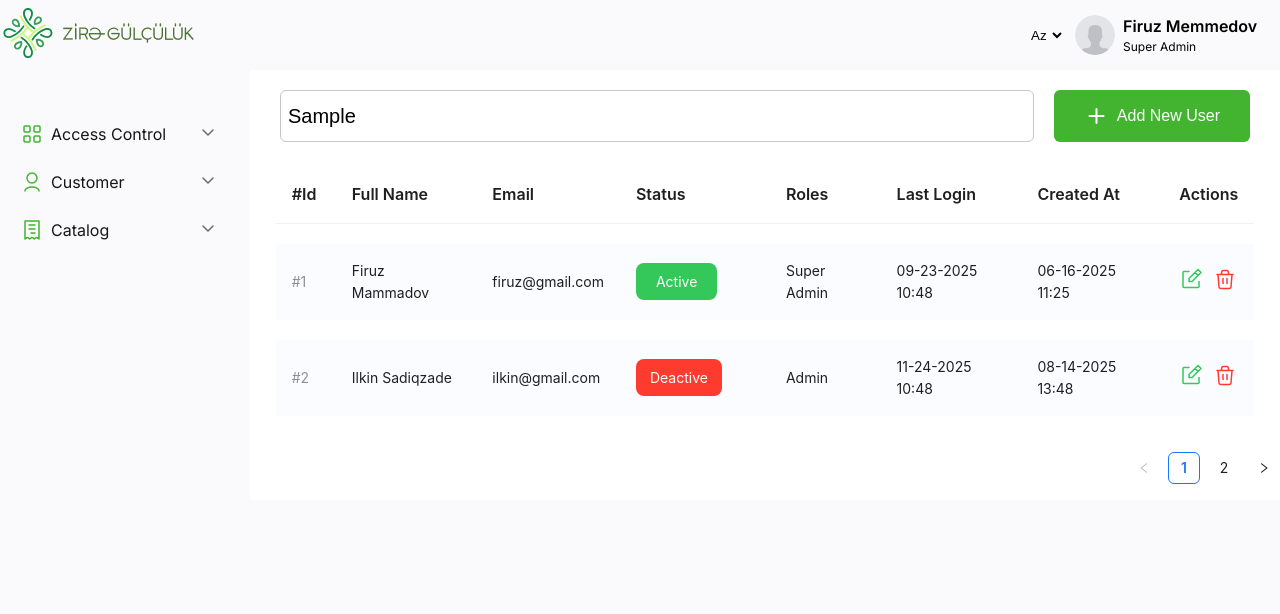
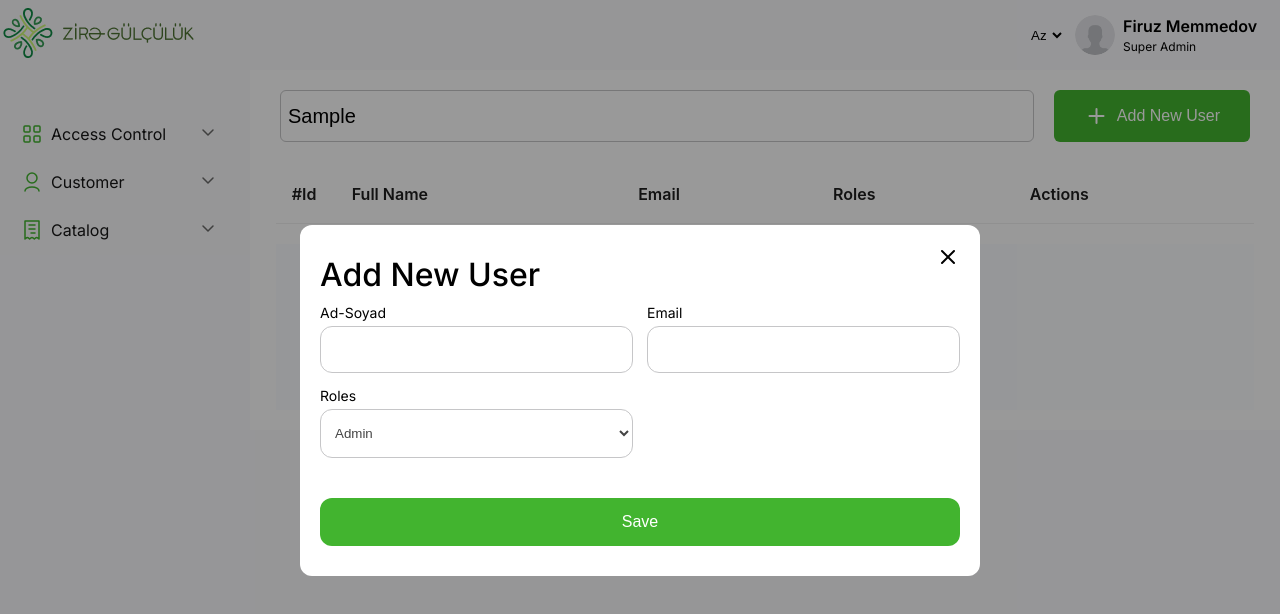
Before and after one commit to Firuznm/admin-panel-zire-gul, a React (Vite) app: page / in a window 1280 px wide. Both pictures are taken after typing "Sample" into the empty fields and a click on the button "Add New User". Shown: the top 614 px of the page. Built offline with nearby package versions, Linux system fonts and the light colour scheme.

Commit message:
modal user data add

```diff
--- a/package.json
+++ b/package.json
@@ -11,10 +11,12 @@
   },
   "dependencies": {
     "antd": "^5.27.4",
+    "formik": "^2.4.6",
     "react": "^19.1.1",
     "react-dom": "^19.1.1",
     "react-router-dom": "^7.9.1",
-    "sass": "^1.93.0"
+    "sass": "^1.93.0",
+    "yup": "^1.7.1"
   },
   "devDependencies": {
     "@eslint/js": "^9.36.0",
--- a/src/Components/Input/Input.jsx
+++ b/src/Components/Input/Input.jsx
@@ -1,15 +1,26 @@
-import { useState } from "react";
 import styles from "./Input.module.scss"
 
-export default function Input() {
-  const [inpValue, setInpValue]= useState()
-  const onChangeInput = (e) => {
-    setInpValue(e.target.value)
-  }
+export default function Input({ inputData, value, onChange }) {
   return (
     <div className={styles.imputWrapper}>
-      <label htmlFor="id">Firuz</label>
-      <input type="text" id="id" className={styles.input} value={inpValue} onChange={onChangeInput} />
+      <label htmlFor={inputData.id}>{inputData.label}</label>
+      {inputData.inputType === "select" ? (
+        <select name={inputData.name} value={value} onChange={onChange} className={styles.selectInp}>
+          {inputData?.selectData?.map((option, index) => (
+            <option value={option} key={index}>
+              {option}
+            </option>
+          ))}
+        </select>
+      ) : (
+        <input
+          name={inputData.name}
+          type={inputData.inputType}
+          className={styles.input}
+            value={value}
+          onChange={onChange}
+        />
+      )}
     </div>
   );
 }
--- a/src/Components/Input/Input.module.scss
+++ b/src/Components/Input/Input.module.scss
@@ -7,7 +7,7 @@
      font-size: 14px;
      font-weight: 400;
     }
-    .input{
+    .input,.selectInp{
         padding: 15px 5px 15px 10px;
         outline: none;
         background-color: transparent;
--- a/src/Components/Modal/Modal.jsx
+++ b/src/Components/Modal/Modal.jsx
@@ -4,44 +4,44 @@ import styles from "./Modal.module.scss";
 import { UseGlobalContext } from "../../Context/GlobalContext";
 import { useEffect } from "react";
 
-export default function Modal() {
+export default function Modal({ ModalData, title, formik}) {
   const { showHiddenModal, closeOpenModalFunc } = UseGlobalContext();
 
   useEffect(() => {
-        if (showHiddenModal) {
-           document.body.style.overflow = "hidden"
-        } else {
-            document.body.style.overflow = "auto"
-       }
-    },[showHiddenModal])
+    document.body.style.overflow = showHiddenModal ? "hidden" : "auto";
+  }, [showHiddenModal]);
 
   return (
     <>
-            {showHiddenModal &&
+      {showHiddenModal && (
         <div className={styles.overlay}>
-                    <div
-                        className={`${styles.modalWrapper} ${showHiddenModal ? "" : styles.closeModal
-                            }`}
-                    >
+          <div className={styles.modalWrapper}>
             <span
               onClick={closeOpenModalFunc}
               className={styles.closeModalIcon}
             >
               <CloseIcon />
             </span>
-                        <h4 className={styles.title}>Add New User</h4>
+            <h4 className={styles.title}>{title}</h4>
 
-                        <form className={styles.formWrapper}>
+            <form className={styles.formWrapper} onSubmit={formik.handleSubmit}>
               <div className={styles.inputListWrapper}>
-                                <Input />
-                                <Input />
-                                <Input />
-                                <Input />
+                {ModalData.map((item) => (
+                  <Input
+                    key={item.id}
+                    inputData={item}
+                    value={formik.values[item.name]}
+                    onChange={formik.handleChange}
+                  />
+                ))}
               </div>
-                            <button className={styles.saveBtn}>Save</button>
+              <button type="submit" className={styles.saveBtn}>
+                Save
+              </button>
             </form>
           </div>
-                </div>}
+        </div>
+      )}
     </>
   );
 }
--- a/src/Components/SearchAndAdd/SearchAndAdd.jsx
+++ b/src/Components/SearchAndAdd/SearchAndAdd.jsx
@@ -3,9 +3,11 @@ import styles from "./SearchAndAdd.module.scss"
 import SearchIcon from "../../assets/Icons/SearchIcon"
 import FilterIcon from "../../assets/Icons/FilterIcon"
 import AddIcon from "../../assets/Icons/AddIcon"
+import { UseGlobalContext } from "../../Context/GlobalContext"
 
 export default function SearchAndAdd({ addBtntext, filter }) {
 
+    const { closeOpenModalFunc } = UseGlobalContext();
     const [showHiddenArea, setShowHiddenArea] = useState(false);
     const [searchValue, setSearchValue] = useState("");
 
@@ -16,7 +18,7 @@ export default function SearchAndAdd({ addBtntext, filter }) {
     const handleSearch = (e) => {
         setSearchValue(e.target.value)
     }
-console.log("inp value=", searchValue);
+// console.log("inp value=", searchValue);
 
   return (
     <div className={styles.searchAndAddArea}>
@@ -43,7 +45,7 @@ console.log("inp value=", searchValue);
               }
       </div>
 }
-      <button className={styles.addBtn}>
+      <button onClick={closeOpenModalFunc} className={styles.addBtn}>
         <AddIcon /> {addBtntext}
       </button>
     </div>
--- a/src/Components/SearchAndAdd/SearchAndAdd.module.scss
+++ b/src/Components/SearchAndAdd/SearchAndAdd.module.scss
@@ -70,5 +70,6 @@
     background-color: rgba(66, 180, 47, 1);
     color: rgba(255, 255, 255, 1);
     padding: 0 30px;
+    cursor: pointer;
   }
 }
--- a/src/Pages/User/User.jsx
+++ b/src/Pages/User/User.jsx
@@ -1,14 +1,86 @@
 import { Table } from "antd";
-import { userTableBodyData } from "../../MyDatas/Data";
+// import { userTableBodyData } from "../../MyDatas/Data";
 import DeleteIcon from "../../assets/Icons/DeleteIcon";
 import EditIcon from "../../assets/Icons/EditIcon";
 import styles from "./User.module.scss";
 import SearchAndAdd from "../../Components/SearchAndAdd/SearchAndAdd";
+import Modal from "../../Components/Modal/Modal";
+import { useFormik } from "formik";
+import { useEffect, useState } from "react";
 import { UseGlobalContext } from "../../Context/GlobalContext";
-import Modal from "../../Components/Modal/Modal";
 
 export default function User() {
-  const {closeOpenModalFunc} = UseGlobalContext()
+
+  const {closeOpenModalFunc } = UseGlobalContext();
+    const [users, setUsers] = useState([]);
+    const [editUser, setEditUser] = useState(null);
+
+  const rolesData = ["Admin", "Super Admin", "Komecki Admin"]
+
+  const modalData = [
+    {
+      id: 1,
+      label: "Ad-Soyad",
+      name: "Ad-Soyad",
+      inputType: "text",
+    },
+    {
+      id: 2,
+      label: "Email",
+      name: "Email",
+      inputType: "text",
+    },
+    {
+      id: 3,
+      label: "Roles",
+      name: "Roles",
+      inputType: "select",
+      selectData: rolesData,
+    },
+  ];
+
+
+
+   const { values, setValues, handleChange, handleSubmit, resetForm } =
+     useFormik({
+       initialValues: {
+         ["Ad-Soyad"]: "",
+         Email: "",
+         Roles: "",
+       },
+       enableReinitialize: true,
+       onSubmit: (formValues) => {
+         if (editUser) {
+           setUsers((prev) =>
+             prev.map((user) =>
+               user.id === editUser.id ? { ...user, ...formValues } : user
+             )
+           );
+           setEditUser(null);
+         } else {
+           const newUser = {
+             id: Date.now(),
+             ...formValues,
+           };
+           setUsers((prev) => [...prev, newUser]);
+         }
+         resetForm();
+         closeOpenModalFunc()
+       },
+     });
+
+useEffect(() => {
+  if (editUser) {
+    setValues({
+      "Ad-Soyad": editUser["Ad-Soyad"],
+      Email: editUser.Email,
+      Roles: editUser.Roles,
+    });
+  }
+}, [editUser, setValues]);
+
+
+
 
   const columns = [
     {
@@ -19,70 +91,80 @@ export default function User() {
     },
     {
       title: "Full Name",
-      dataIndex: "fullName",
+      dataIndex: "Ad-Soyad",
       key: "fullName",
     },
     {
       title: "Email",
-      dataIndex: "email",
+      dataIndex: "Email",
       key: "email",
     },
-    {
-      title: "Status",
-      dataIndex: "status",
-      key: "status",
-      width:150,
-      render: (status) => (
-        <span
-          className={`${
-            status === "Active" ? styles.activeStatus : styles.noActiveStatus
-          }`}
-        >
-          {status}
-        </span>
-      ),
-    },
+    // {
+    //   title: "Status",
+    //   dataIndex: "status",
+    //   key: "status",
+    //   width: 150,
+    //   render: (status) => (
+    //     <span
+    //       className={`${
+    //         status === "Active" ? styles.activeStatus : styles.noActiveStatus
+    //       }`}
+    //     >
+    //       {status}
+    //     </span>
+    //   ),
+    // },
     {
       title: "Roles",
-      dataIndex: "roles",
+      dataIndex: "Roles",
       key: "roles",
     },
-    {
-      title: "Last Login",
-      dataIndex: "lastLogin",
-      key: "lastLogin",
-    },
-    {
-      title: "Created At",
-      dataIndex: "createdAt",
-      key: "createdAt",
-    },
+    // {
+    //   title: "Last Login",
+    //   dataIndex: "lastLogin",
+    //   key: "lastLogin",
+    // },
+    // {
+    //   title: "Created At",
+    //   dataIndex: "createdAt",
+    //   key: "createdAt",
+    // },
     {
       title: "Actions",
       key: "actions",
-      render: () => (
+      render: (record) => (
         <div className="icon-list">
-          <span onClick={closeOpenModalFunc}>
+          <span onClick={() => { setEditUser(record); closeOpenModalFunc() }}>
             <EditIcon />
           </span>
-          <span onClick={() => console.log("delete basildi !!!")}>
+          <span
+            onClick={() =>
+              setUsers((prev) => prev.filter((user) => user.id !== record.id))
+            }
+          >
             <DeleteIcon />
           </span>
         </div>
       ),
     },
   ];
+
+
   return (
     <div className={styles.userPage}>
       <SearchAndAdd addBtntext={"Add New User"} filter={false} />
       <Table
         columns={columns}
-        dataSource={userTableBodyData}
+        dataSource={users}
         rowKey="id"
         pagination={{ pageSize: 2 }}
       />
-      <Modal/>
-
+      <Modal
+        ModalData={modalData}
+        title={editUser ? "Edit User" : "Add New User"}
+        formik={{ values, handleChange, handleSubmit }}
+        onClose={() => setEditUser(null)}
+      />
     </div>
   );
 }
```
Also changed, not shown: 1 other file (tests, documents, lock files or other folders). Lines whose indentation alone changed are shown as unchanged.
